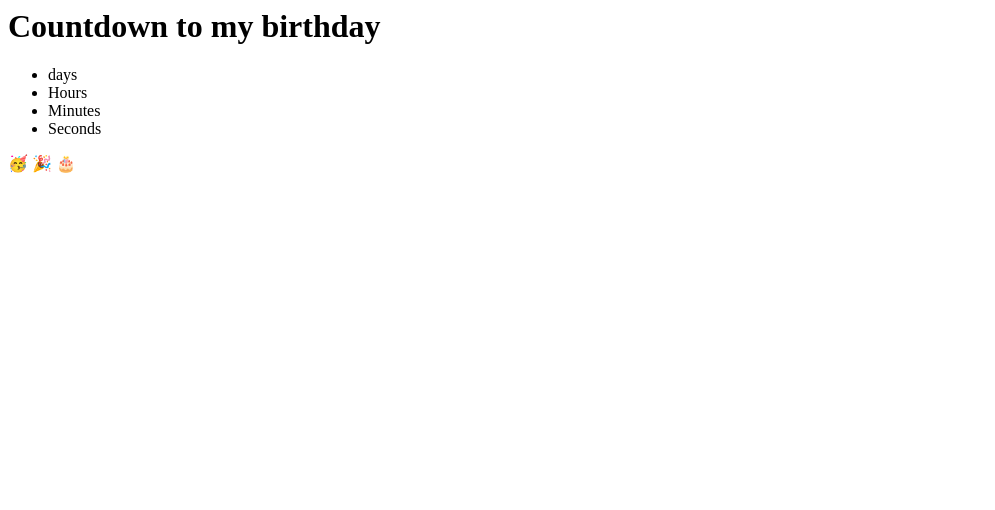
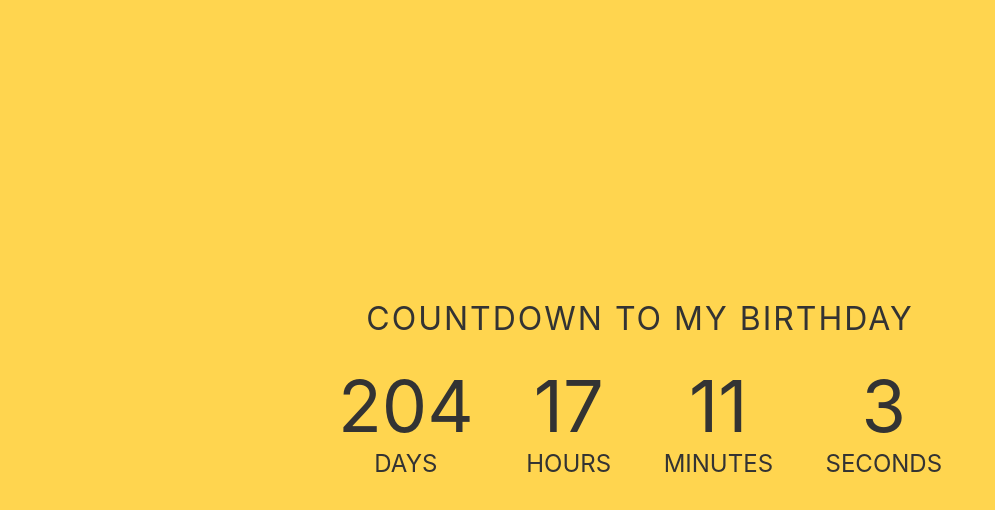
Before and after one commit to KAVIYARASAN-1997/countdown-, a plain HTML site: page index.html in a window 1280 px wide. Shown: the whole page, without its empty margins (0-995 px from the left). Drawn offline with Linux system fonts and the light colour scheme.

Commit message:
Update index.html

```diff
--- a/index.html
+++ b/index.html
@@ -1,6 +1,7 @@
 <html>
 <title>countdown</title>
 <head>
+<link rel="stylesheet" href="style.css" />
 </head>
 <body>
 <div class="container">
@@ -19,5 +20,6 @@
     <span>🎂</span>
   </div>
 </div>
+<script src="./main.js"></script>
 </body>
 </html>
```
